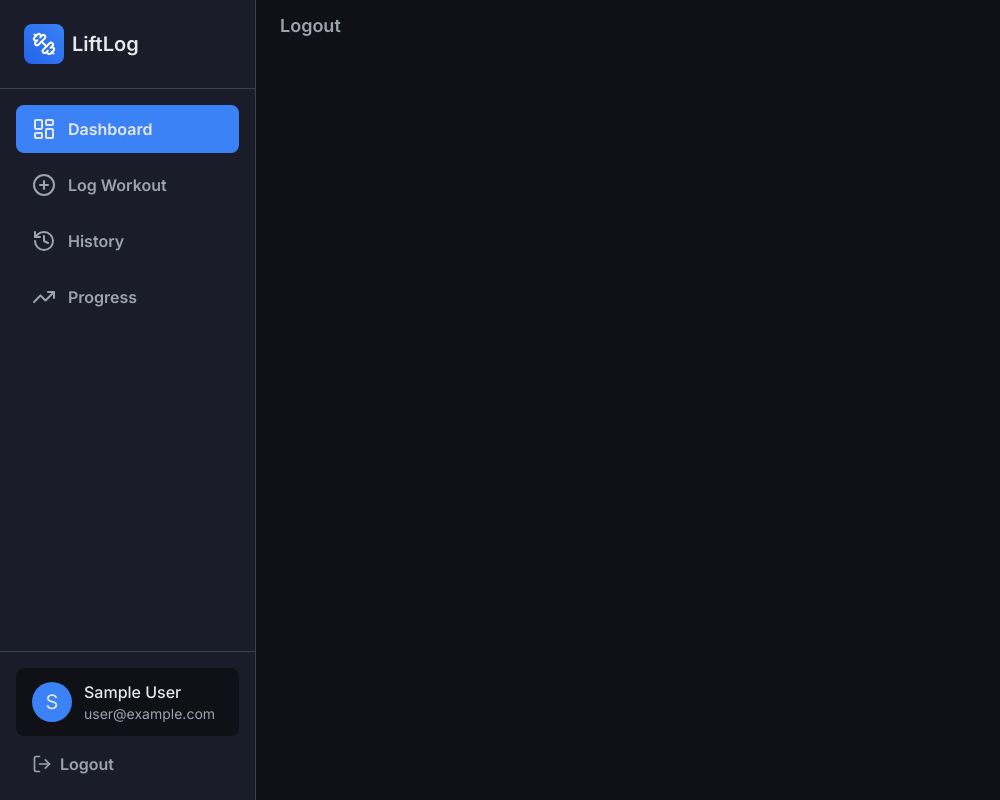
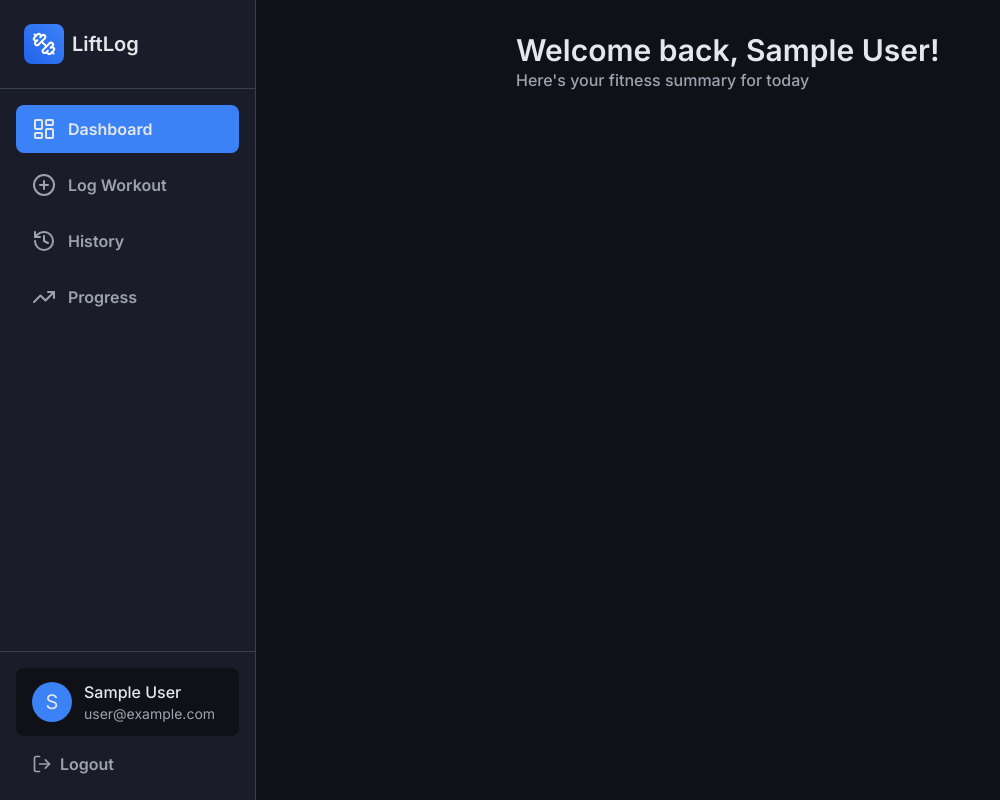
Before and after one commit to Koraxdd/LiftLog, a Next.js app: page /dashboard in a window 1280 px wide. Shown: the whole page, without its empty margins (0-1000 px from the left). Built offline with nearby package versions, Linux system fonts and the light colour scheme; no server answers; sample sign-in values are in the browser's storage.

Commit message:
feat: added heading for the dashboard page

```diff
--- a/src/app/dashboard/page.tsx
+++ b/src/app/dashboard/page.tsx
@@ -1,9 +1,20 @@
 import LogoutButton from "@/components/UI/Button/LogoutButton";
+import { authOptions } from "@/lib/auth";
+import { getServerSession } from "next-auth";
+import { redirect } from "next/navigation";
 
-export default function DashboardPage() {
+export default async function DashboardPage() {
+    const session = await getServerSession(authOptions)
+    if (!session?.user.id) {
+        redirect("/login")
+    }
+
     return (
-        <div>
-            <LogoutButton>Logout</LogoutButton>
+        <div className="flex flex-col gap-8 px-4 pt-2 pb-7 md:px-65 md:pt-8">
+            <div>
+                <h1 className="font-semibold text-3xl">Welcome back, {session.user.name}!</h1>
+                <p className="font-medium">Here's your fitness summary for today</p>
+            </div>
         </div>
     )
 }
```
